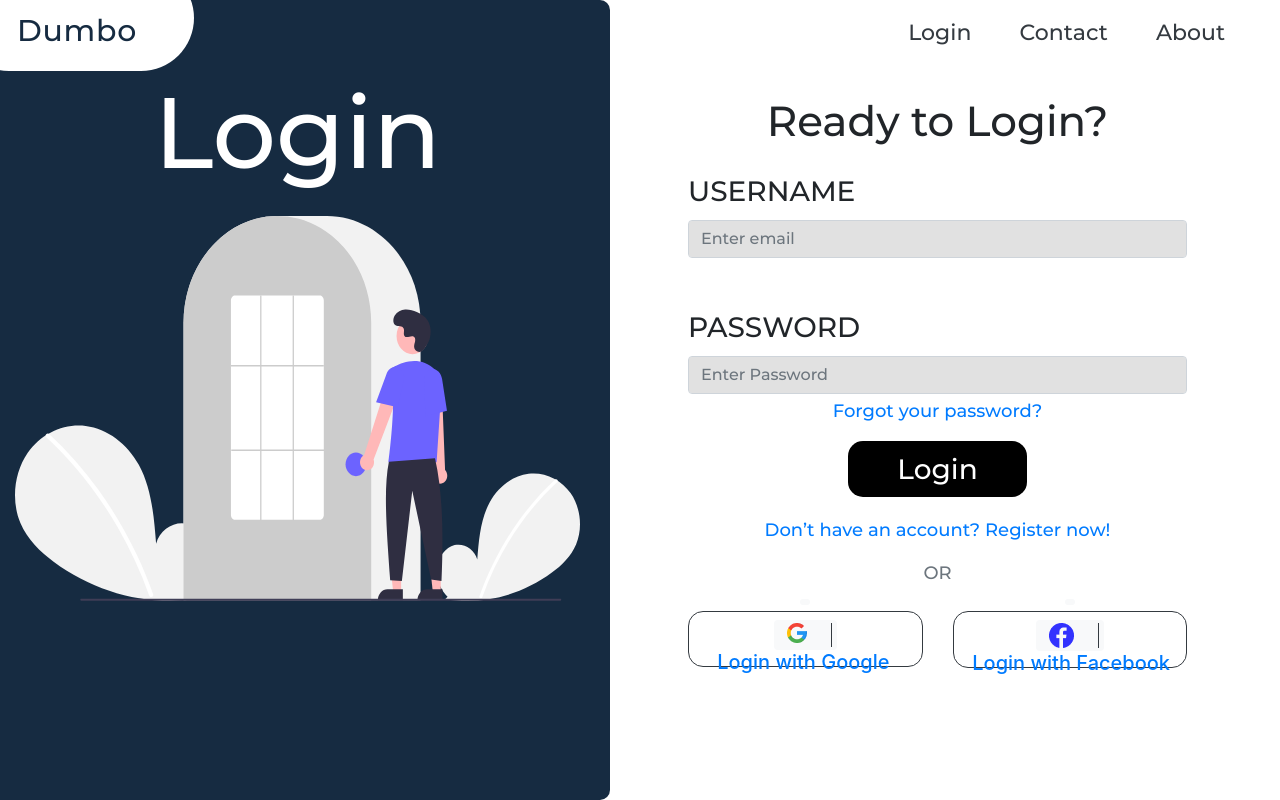
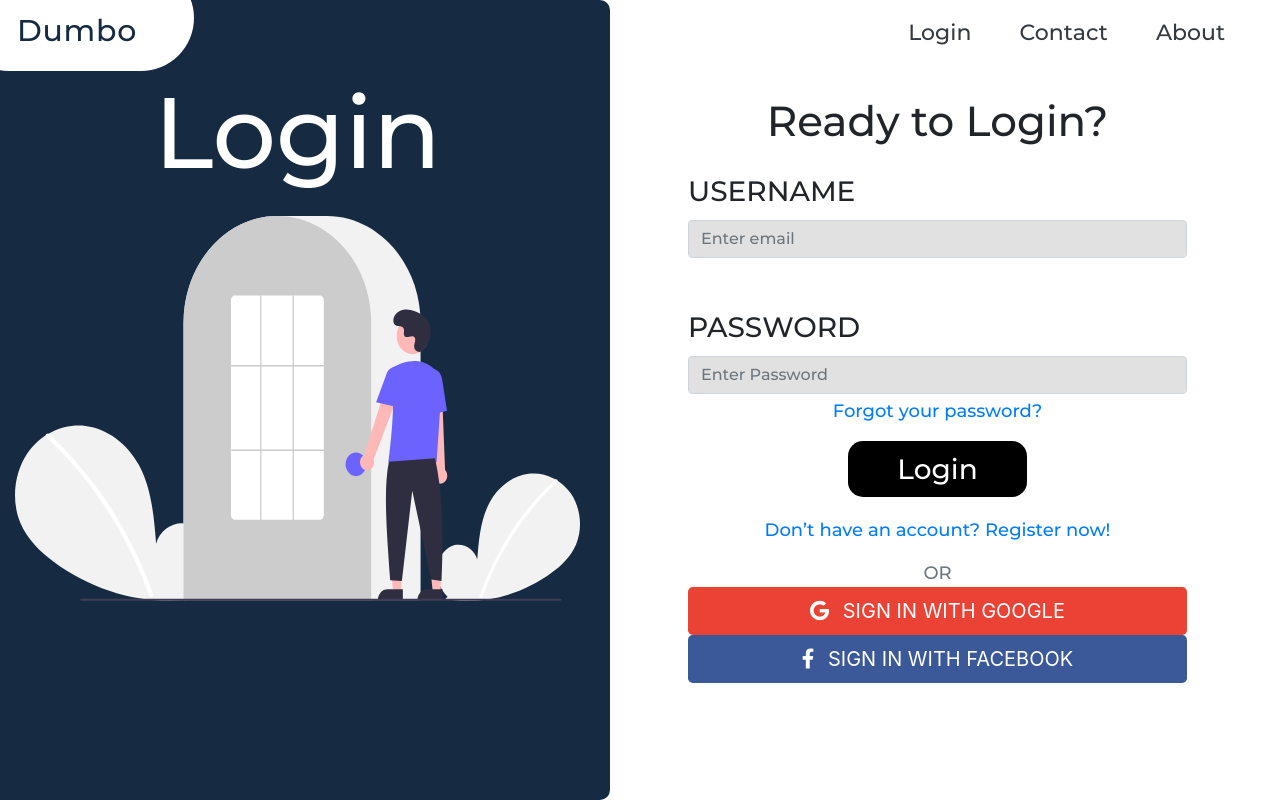
Before and after one commit to Lokesh-pavan-kumar/dumbo, a Django app: page /user/login/ in a window 1280 px wide. Run offline with Django 3.2, Linux system fonts and the light colour scheme; some libraries are stand-ins or nearby versions.

Commit message:
changed frontend for sign in buttons of google,facebook

```diff
--- a/accounts/templates/accounts/base.html
+++ b/accounts/templates/accounts/base.html
@@ -5,8 +5,21 @@
     <meta charset="UTF-8">
     <title>{% block title %}{% endblock %}</title>
     <link rel="stylesheet" href="https://maxcdn.bootstrapcdn.com/bootstrap/4.0.0/css/bootstrap.min.css" integrity="sha384-Gn5384xqQ1aoWXA+058RXPxPg6fy4IWvTNh0E263XmFcJlSAwiGgFAW/dAiS6JXm" crossorigin="anonymous">
+    <link rel="stylesheet" href="https://stackpath.bootstrapcdn.com/font-awesome/4.7.0/css/font-awesome.min.css" integrity="sha384-wvfXpqpZZVQGK6TAh5PVlGOfQNHSoD2xbE+QkPxCAFlNEevoEH3Sl0sibVcOQVnN" crossorigin="anonymous">
+    <link rel="stylesheet" href="https://cdnjs.cloudflare.com/ajax/libs/font-awesome/5.15.1/css/all.min.css" integrity="sha512-+4zCK9k+qNFUR5X+cKL9EIR+ZOhtIloNl9GIKS57V1MyNsYpYcUrUeQc9vNfzsWfV28IaLL3i96P9sdNyeRssA==" crossorigin="anonymous" />
 </head>
 <body>
+<style>
+    .btn-google {
+  color: white;
+  background-color: #ea4335;
+}
+
+.btn-facebook {
+  color: white;
+  background-color: #3b5998;
+}
+</style>
 <style>
     .dumboIcon {
         position: absolute;
--- a/accounts/templates/accounts/login.html
+++ b/accounts/templates/accounts/login.html
@@ -30,24 +30,16 @@
                 </div>
             </form>
                     <small class="form-text text-muted text-center" style="font-family: Montserrat-Medium;font-size: 18px;color: #0000EE">OR</small>
-            <div class="row">
-                <div class="col-lg-6 text-center">
-                    <a href="#" class="badge badge-light">
-                         <div class="container border border-dark p-2 pb-3" style="border-radius: 15px">
-                             <img class="img-fluid px-2 pb-1 pr-4 border-right border-dark" src="{% static "accounts/google-symbol 1.png" %}" alt="">
-                            <h5 class="text-center float-right px-2 pr-4"><a href="{% url 'social:begin' 'google-oauth2' %}">Login with Google</h5>
-                        </div>
-                    </a>
+
+                <div class="row">
+                    <div class="col">
+                        <a style="text-decoration: none" href="{% url 'social:begin' 'google-oauth2' %}"><button class="btn btn-lg btn-google btn-block text-uppercase" type="button"><i class="fab fa-google mr-2"></i> Sign in with Google</button></a>
+                    </div>
+                    <div class="col">
+                        <a style="text-decoration: none" href="{% url 'social:begin' 'facebook' %}"><button class="btn btn-lg btn-facebook btn-block text-uppercase" type="button" ><i class="fab fa-facebook-f mr-2"></i> Sign in with Facebook</button></a>
+                    </div>
                 </div>
-                 <div class="col-lg-6 text-center">
-                    <a href="#" class="badge badge-light">
-                         <div class="container border border-dark p-2 pb-3" style="border-radius: 15px">
-                             <img class="img-fluid px-2 pr-4 border-right border-dark" src="{% static "accounts/Vector.png" %}" alt="">
-                            <h5 class="text-center float-right px-2 pr-2"><a href="{% url 'social:begin' 'facebook' %}">Login with Facebook</a></h5>
-                        </div>
-                    </a>
-                </div>
-            </div>
+
         </div>
     </div>
 </div>
```
Also changed, not shown: db.sqlite3.
